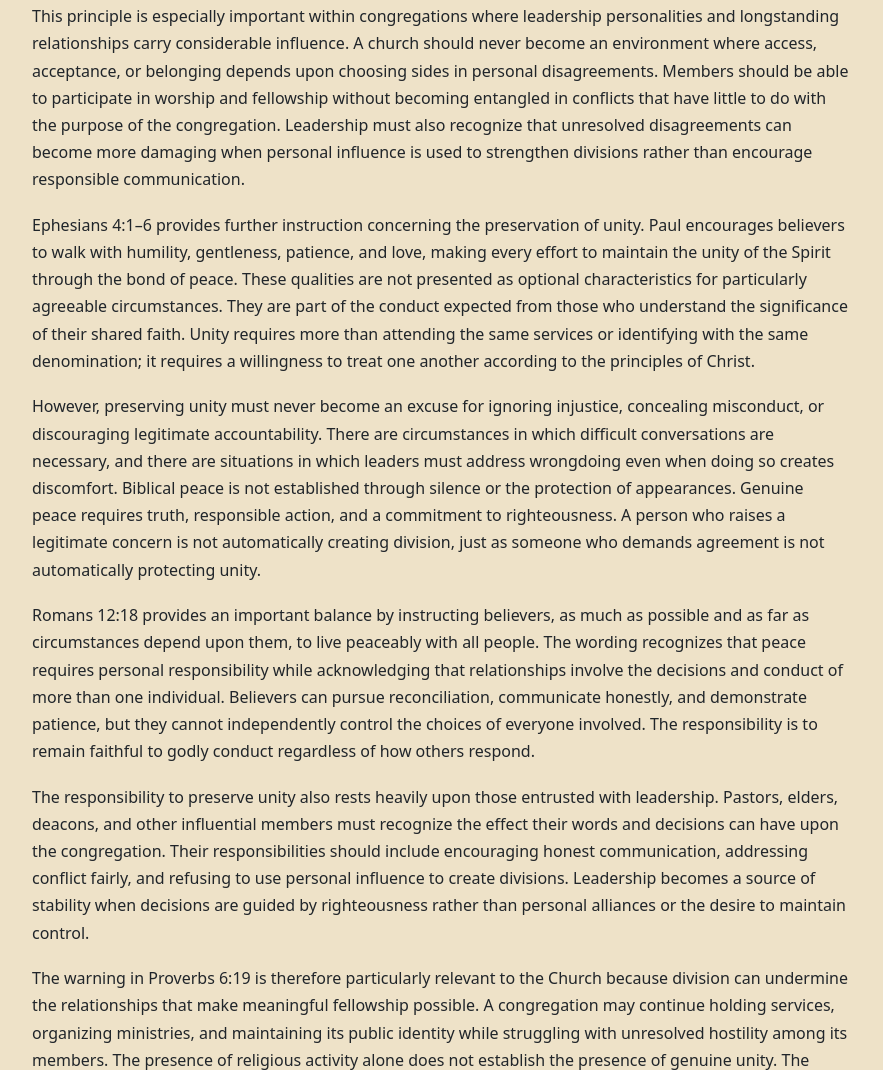
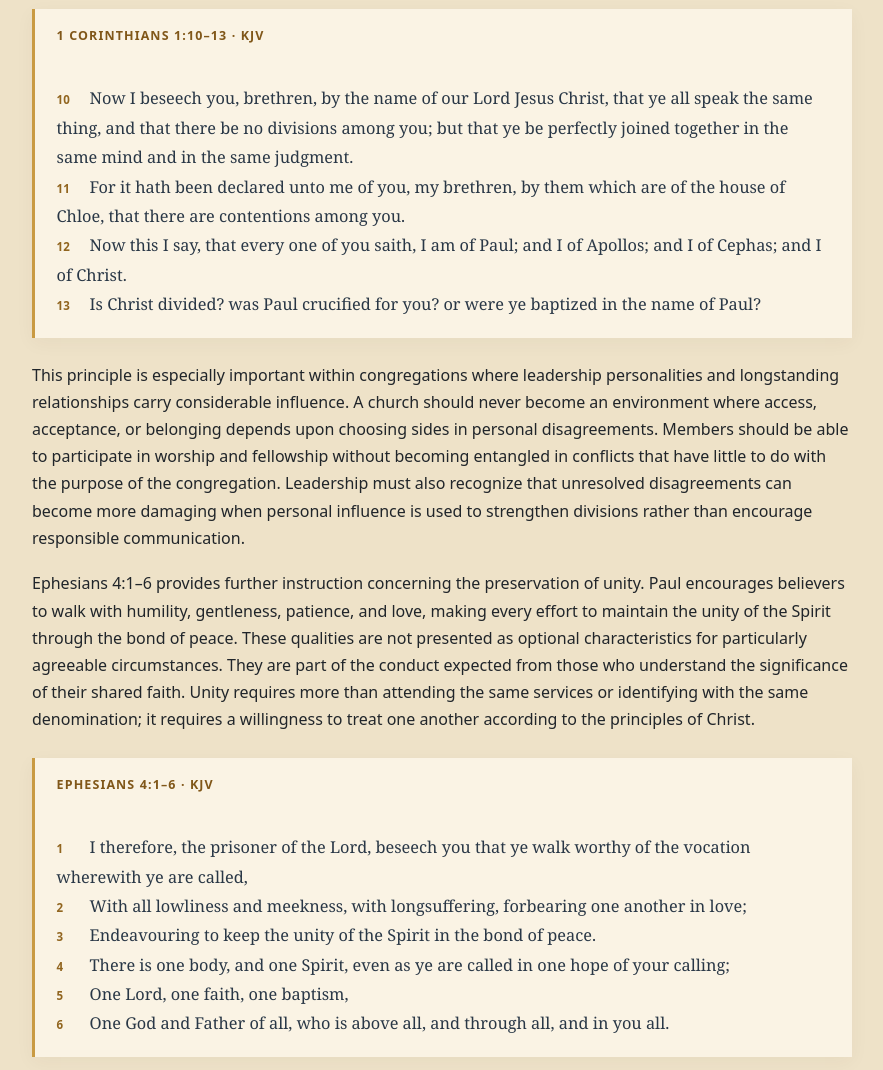
Before and after one commit to brad-hobbswd/six-things, a plain HTML site: page chapter-six.html in a window 1280 px wide. Shown: the part 1296-2366 px from the top of the page, without its empty margins (198-1081 px from the left). Drawn offline with Linux system fonts and the light colour scheme.

Commit message:
Add KJV passages beside chapter explanations

```diff
--- a/chapter-six.html
+++ b/chapter-six.html
@@ -6,10 +6,13 @@
 <p>Proverbs 6:19 identifies the person who sows discord among brethren as the seventh thing that the Lord hates. The choice of imagery is significant because sowing involves deliberately placing something into the ground with the expectation that growth will follow. In the same manner, discord can begin through words, attitudes, and actions that introduce suspicion and hostility into relationships. The consequences may not become immediately visible, but when division is repeatedly encouraged, the resulting damage can spread throughout an entire congregation.</p>
 <p>Discord is not simply the presence of disagreement. Healthy congregations will experience differences of opinion, difficult conversations, and circumstances requiring correction. Such experiences do not automatically represent a failure of Christian unity. The concern arises when individuals deliberately encourage hostility, manipulate relationships, or attempt to create opposing sides within a community. Rather than seeking understanding or resolution, their conduct contributes to an environment where personal loyalty becomes more important than truth and relationships become governed by suspicion.</p>
 <p>The apostle Paul addressed the seriousness of division in 1 Corinthians 1:10–13 when he appealed to believers to be united in mind and judgment rather than divided into competing groups. The Corinthian congregation had developed factions associated with different individuals, creating an environment where personal allegiance threatened the unity of the body. Paul’s response redirected their attention toward Jesus Christ, reminding them that the Church does not belong to individual personalities or human leaders. Its foundation and identity must remain centered upon Christ.</p>
+<div class="scripture"><strong>1 Corinthians 1:10–13 · KJV</strong><br><span class="verse-number">10</span> Now I beseech you, brethren, by the name of our Lord Jesus Christ, that ye all speak the same thing, and that there be no divisions among you; but that ye be perfectly joined together in the same mind and in the same judgment.<br><span class="verse-number">11</span> For it hath been declared unto me of you, my brethren, by them which are of the house of Chloe, that there are contentions among you.<br><span class="verse-number">12</span> Now this I say, that every one of you saith, I am of Paul; and I of Apollos; and I of Cephas; and I of Christ.<br><span class="verse-number">13</span> Is Christ divided? was Paul crucified for you? or were ye baptized in the name of Paul?</div>
 <p>This principle is especially important within congregations where leadership personalities and longstanding relationships carry considerable influence. A church should never become an environment where access, acceptance, or belonging depends upon choosing sides in personal disagreements. Members should be able to participate in worship and fellowship without becoming entangled in conflicts that have little to do with the purpose of the congregation. Leadership must also recognize that unresolved disagreements can become more damaging when personal influence is used to strengthen divisions rather than encourage responsible communication.</p>
 <p>Ephesians 4:1–6 provides further instruction concerning the preservation of unity. Paul encourages believers to walk with humility, gentleness, patience, and love, making every effort to maintain the unity of the Spirit through the bond of peace. These qualities are not presented as optional characteristics for particularly agreeable circumstances. They are part of the conduct expected from those who understand the significance of their shared faith. Unity requires more than attending the same services or identifying with the same denomination; it requires a willingness to treat one another according to the principles of Christ.</p>
+<div class="scripture"><strong>Ephesians 4:1–6 · KJV</strong><br><span class="verse-number">1</span> I therefore, the prisoner of the Lord, beseech you that ye walk worthy of the vocation wherewith ye are called,<br><span class="verse-number">2</span> With all lowliness and meekness, with longsuffering, forbearing one another in love;<br><span class="verse-number">3</span> Endeavouring to keep the unity of the Spirit in the bond of peace.<br><span class="verse-number">4</span> There is one body, and one Spirit, even as ye are called in one hope of your calling;<br><span class="verse-number">5</span> One Lord, one faith, one baptism,<br><span class="verse-number">6</span> One God and Father of all, who is above all, and through all, and in you all.</div>
 <p>However, preserving unity must never become an excuse for ignoring injustice, concealing misconduct, or discouraging legitimate accountability. There are circumstances in which difficult conversations are necessary, and there are situations in which leaders must address wrongdoing even when doing so creates discomfort. Biblical peace is not established through silence or the protection of appearances. Genuine peace requires truth, responsible action, and a commitment to righteousness. A person who raises a legitimate concern is not automatically creating division, just as someone who demands agreement is not automatically protecting unity.</p>
 <p>Romans 12:18 provides an important balance by instructing believers, as much as possible and as far as circumstances depend upon them, to live peaceably with all people. The wording recognizes that peace requires personal responsibility while acknowledging that relationships involve the decisions and conduct of more than one individual. Believers can pursue reconciliation, communicate honestly, and demonstrate patience, but they cannot independently control the choices of everyone involved. The responsibility is to remain faithful to godly conduct regardless of how others respond.</p>
+<div class="scripture"><strong>Romans 12:18 · KJV</strong><br><span class="verse-number">18</span> If it be possible, as much as lieth in you, live peaceably with all men.</div>
 <p>The responsibility to preserve unity also rests heavily upon those entrusted with leadership. Pastors, elders, deacons, and other influential members must recognize the effect their words and decisions can have upon the congregation. Their responsibilities should include encouraging honest communication, addressing conflict fairly, and refusing to use personal influence to create divisions. Leadership becomes a source of stability when decisions are guided by righteousness rather than personal alliances or the desire to maintain control.</p>
 <p>The warning in Proverbs 6:19 is therefore particularly relevant to the Church because division can undermine the relationships that make meaningful fellowship possible. A congregation may continue holding services, organizing ministries, and maintaining its public identity while struggling with unresolved hostility among its members. The presence of religious activity alone does not establish the presence of genuine unity. The character of a congregation must also be considered through the way its members communicate, resolve disagreements, and respond when relationships become difficult.</p>
 <p>The call to unity is ultimately a call to reflect the character of Christ in our relationships. Believers are not required to abandon conviction, overlook wrongdoing, or pretend that every disagreement has been resolved. They are required to pursue truth without malice, correction without humiliation, and peace without compromising righteousness. Such a commitment requires maturity from every generation and responsibility from everyone who participates in the life of a congregation.</p>
```
